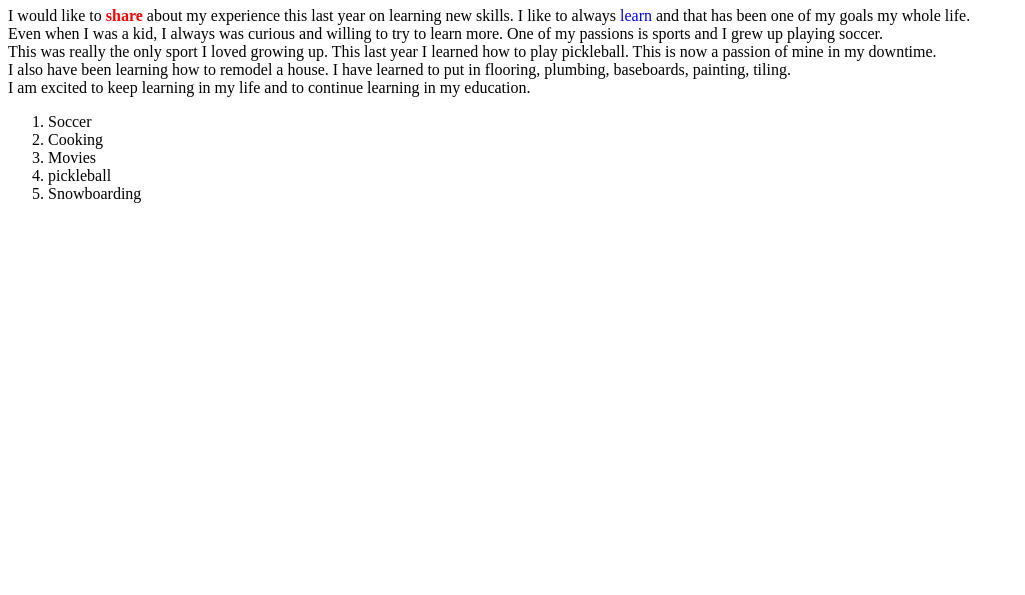
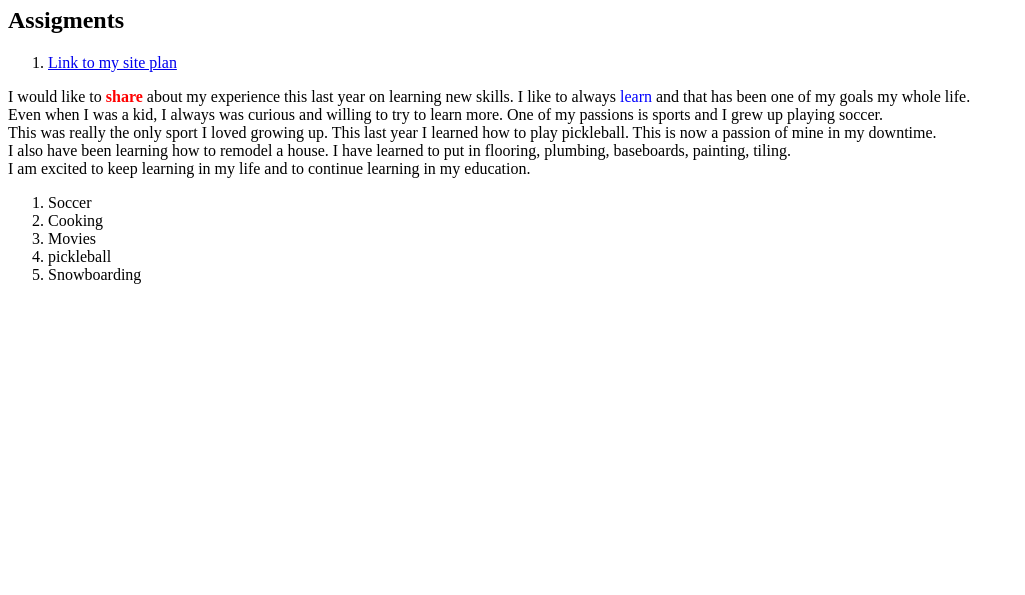
Before and after one commit to erickpati10/WDD130, a plain HTML site: page index.html in a window 1280 px wide. Shown: the part 205-800 px from the top of the page, without its empty margins (0-1025 px from the left). Drawn offline with Linux system fonts and the light colour scheme.

Commit message:
update with link

```diff
--- a/index.html
+++ b/index.html
@@ -10,6 +10,10 @@
 <body>
     <img src="images/erick.jpeg" alt="Profile picture">
     <h1>Erick Patino</h1>
+    <h2>Assigments</h2>
+    <ol>
+        <li><a href="siteplan.html"> Link to my site plan</a></li>
+    </ol>
     <p>   I would like to <strong>share</strong> about my experience this last year on learning new skills.
         I like to always <em>learn</em> and that has been one of my goals my whole life. <br>Even when I was a kid, I always was curious and willing to try to learn more.
         One of my passions is sports and I grew up playing soccer. <br>This was really the only sport I loved growing up. This last year I learned how to play pickleball.
```
